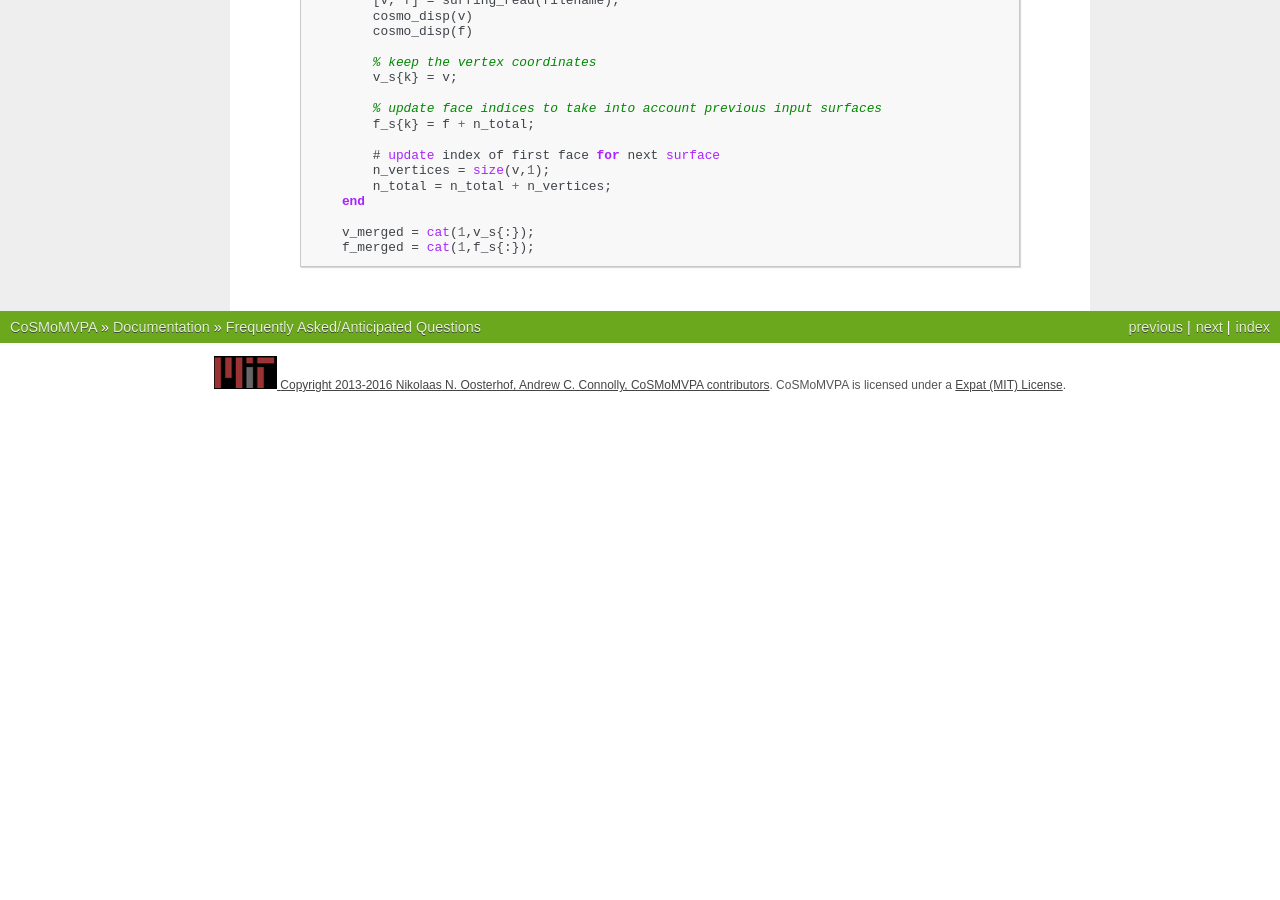
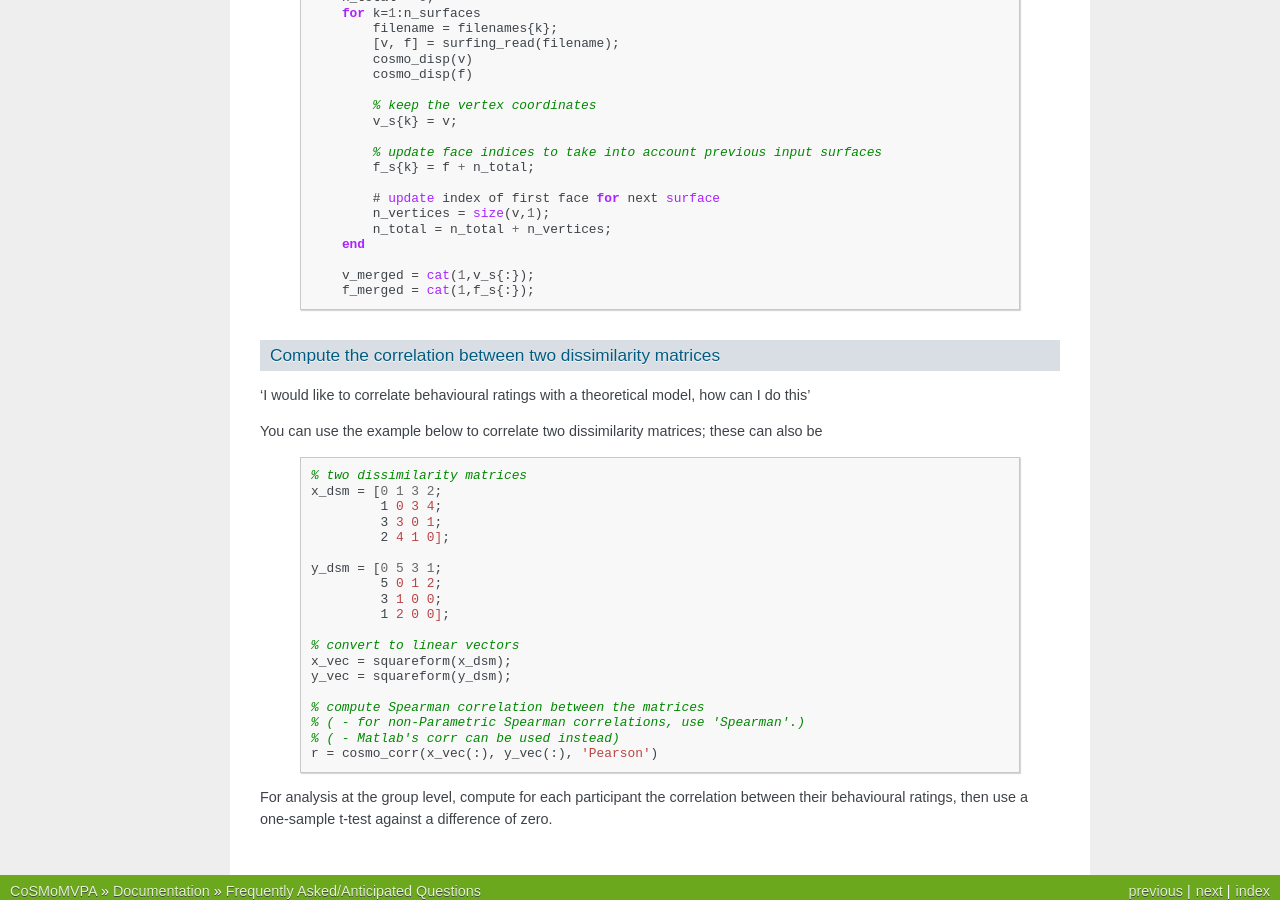
Before and after one commit to CoSMoMVPA/CoSMoMVPA, a Sphinx documentation site: the page built from doc/source/faq.rst, in a window 1280 px wide and 900 px high, scrolled down 32401 px. Built offline with Sphinx 7.4.7, drawn with Linux system fonts in a browser that asks for light colours; pages that are not in the unit, such as notebooks, are missing from menus; cross-references to code outside the pages are shown as plain code; before the commit the page ends 32806 px from its top, so only the background shows below that; some of the changed text lies outside the part shown.

Commit message:
FAQ: add entry about correlation dissimilarity matrices

```diff
--- a/doc/source/faq.rst
+++ b/doc/source/faq.rst
@@ -1645,9 +1645,35 @@ You could use the function below.
             f_merged = cat(1,f_s{:});
 
 
-
-
-
+Compute the correlation between two dissimilarity matrices
+----------------------------------------------------------
+'I would like to correlate behavioural ratings with a theoretical model, how can I do this'
+
+You can use the example below to correlate two dissimilarity matrices; these can also be
+
+    .. code-block:: matlab
+
+        % two dissimilarity matrices
+        x_dsm = [0 1 3 2;
+                 1 0 3 4;
+                 3 3 0 1;
+                 2 4 1 0];
+
+        y_dsm = [0 5 3 1;
+                 5 0 1 2;
+                 3 1 0 0;
+                 1 2 0 0];
+
+        % convert to linear vectors
+        x_vec = squareform(x_dsm);
+        y_vec = squareform(y_dsm);
+
+        % compute Spearman correlation between the matrices
+        % ( - for non-Parametric Spearman correlations, use 'Spearman'.)
+        % ( - Matlab's corr can be used instead)
+        r = cosmo_corr(x_vec(:), y_vec(:), 'Pearson')
+
+For analysis at the group level, compute for each participant the correlation between their behavioural ratings, then use a one-sample t-test against a difference of zero.
 
 
 .. include:: links.txt
```
